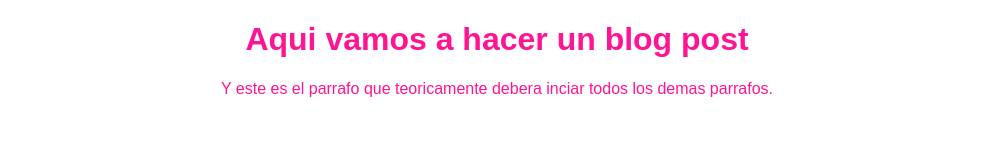
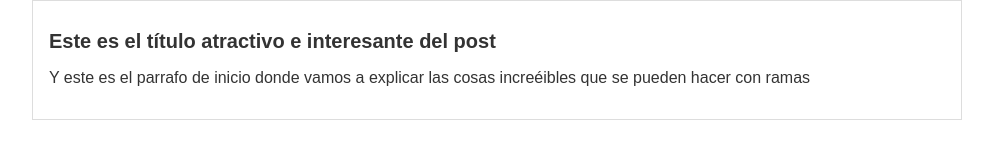
Before and after one commit to snnare/Platzi, a plain HTML site: page index.html in a window 1280 px wide. Shown: the whole page, without its empty margins (143-1136 px from the left). Drawn offline with Linux system fonts and the light colour scheme.

Commit message:
commit de master

```diff
--- a/Css/estilos.css
+++ b/Css/estilos.css
@@ -1,6 +1,22 @@
 body
 {
+    color: #333;
     text-align: center;
     font-family: "Arial";
-    color: deeppink;
+    font-size: 16px;
+    margin: 0;
+    padding: 0;
 }
+#container
+{
+    width: 70%;
+    padding: 1em;
+    text-align: left;
+    border: 1px solid #DDD;
+    margin: 0 auto;
+}
+
+#container h1
+{
+    font-size: 20px;
+}
--- a/index.html
+++ b/index.html
@@ -7,11 +7,15 @@
     <link rel="stylesheet" href="Css/estilos.css">
 </head>
 <body>
+    <div id="container">
+        <div id="cabecera">
 
-    <h1> Aqui vamos a hacer un blog post </h1>
-    <p>Y este es el parrafo que teoricamente debera inciar todos
-        los demas parrafos.
-    </p>
+        </div>
+        <div id="post">
+            <h1>Este es el título atractivo e interesante del post</h1>
+            <p>Y este es el parrafo de inicio donde vamos a explicar las cosas increéibles que se pueden hacer con ramas</p>
+        </div>
+    </div>
 
 </body>
 </html>
```
